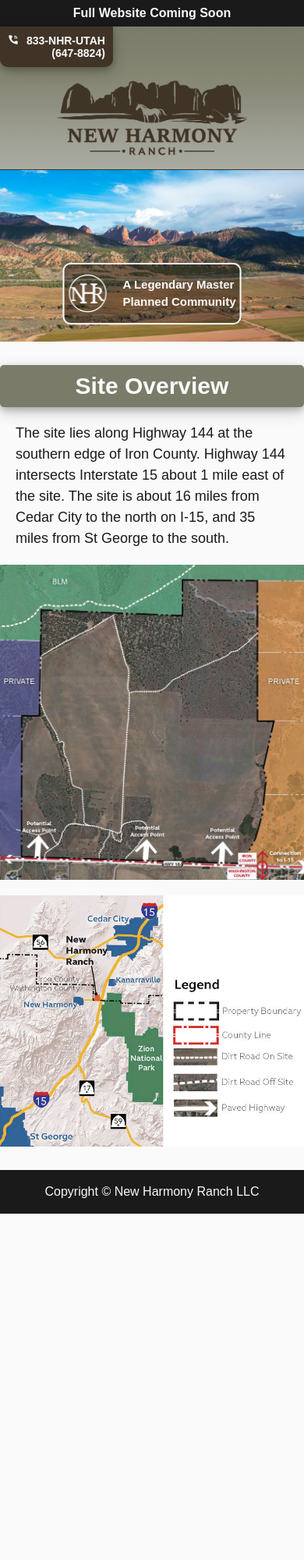
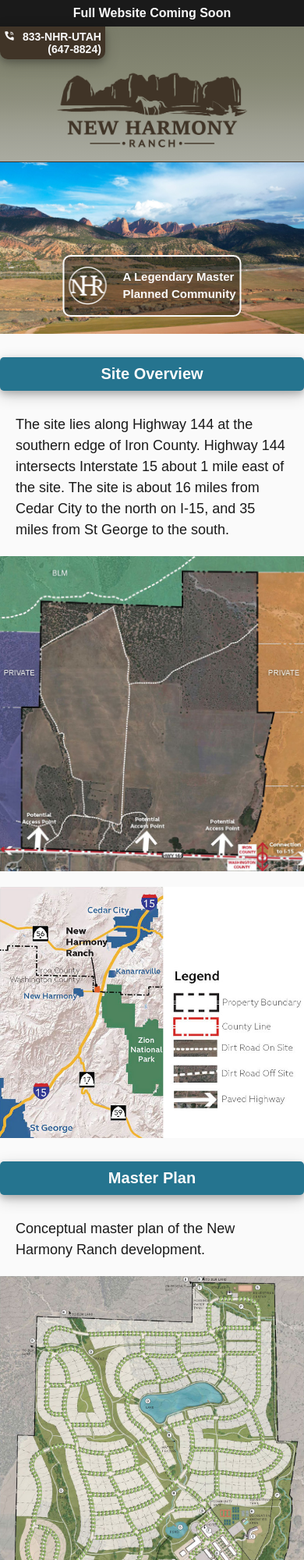
Before and after one commit to bradybates/NHR---Landing, a plain HTML site: page index.html in a window 390 px wide. Shown: the top 2000 px of the page at 78% size. Before the commit the page ends 1556 px from the top, so only its background shows below. Drawn offline with Linux system fonts and the light colour scheme.

Commit message:
added master plan section

```diff
--- a/css/style.css
+++ b/css/style.css
@@ -105,7 +105,7 @@ header {
     font-weight: bold;
     font-size: 2rem;
     background-color: var(--brown);
-    padding: 1rem;
+    padding: .8rem;
     border-radius: 0 0 10px 10px;
 
     display: inline-flex;
@@ -166,6 +166,7 @@ header {
 
     #header-phone > a {
         font-size: 1.4rem;
+        padding: .5rem;
     }
 }
 
@@ -248,14 +249,15 @@ main {
     grid-column: 2 / 3;
     display: grid;
     grid-template-columns: repeat(12, minmax(0, 90px));
-    margin: 3rem 0;
+    margin: 0;
 }
 
 #heading {
     grid-column: span 12;
-    background: var(--green);
+    background: rgb(37, 116, 143);
     text-align: center;
     border-radius: 5px;
+    margin: 3rem 0;
 }
 
 #heading > h2 {
@@ -265,9 +267,16 @@ main {
     margin: 1rem 0;
 }
 
+@media only screen and (max-width: 450px) {
+
+    #heading > h2 {
+        font-size: 2rem;
+    }
+}
+
 #map-desc {
     grid-column: 1 / 7;
-    margin: 2rem;
+    margin: 0 2rem 2rem 2rem;
 }
 
 #map-legend {
@@ -278,6 +287,21 @@ main {
     grid-column: 7 / 13;
     grid-row: 2 / 4;
     align-self: end;
+}
+
+#master-desc {
+    grid-column: span 12;
+    justify-self: center;
+    margin: 0 2rem 2rem 2rem;
+}
+
+#map-master {
+    grid-column: span 12;
+}
+
+#legend-master {
+    grid-column: span 12;
+    justify-self: center;
 }
 
 @media only screen and (max-width: 850px) {
@@ -311,6 +335,7 @@ footer {
     background-color: var(--black);
     height: max-content;
     text-align: center;
+    margin-top: 2rem;
 }
 
 footer > p {
--- a/index.html
+++ b/index.html
@@ -81,9 +81,19 @@
                 from Cedar City to the north on I-15, and 35 miles
                 from St George to the south.</p>
 
-            <img id="map-legend" src="img/legend.jpg" alt="Map legened for conceptual map of New Harmony Ranch">
+            <img id="map-legend" src="img/legend.jpg" alt="Map legened for conceptual map of New Harmony Ranch development">
 
-            <img id="map" src="img/map.jpg" alt="Conceptual map of New Harmony Ranch">
+            <img id="map" src="img/map.jpg" alt="Conceptual map of New Harmony Ranch development">
+
+            <div class="shadow" id="heading">
+                <h2>Master Plan</h2>
+            </div>
+
+            <p id="master-desc">Conceptual master plan of the New Harmony Ranch development.</p>
+
+            <img id="map-master" src="img/map-master-plan.jpg" alt="Master plan map of New Harmony Ranch development">
+
+            <img id="legend-master" src="img/legend-master-plan.jpg" alt="Map legend for master plan map of New Harmony Ranch development">
 
         </main>
 
```
Also changed, not shown: img/legend-master-plan.jpg (added), img/map-master-plan.jpg (added).
